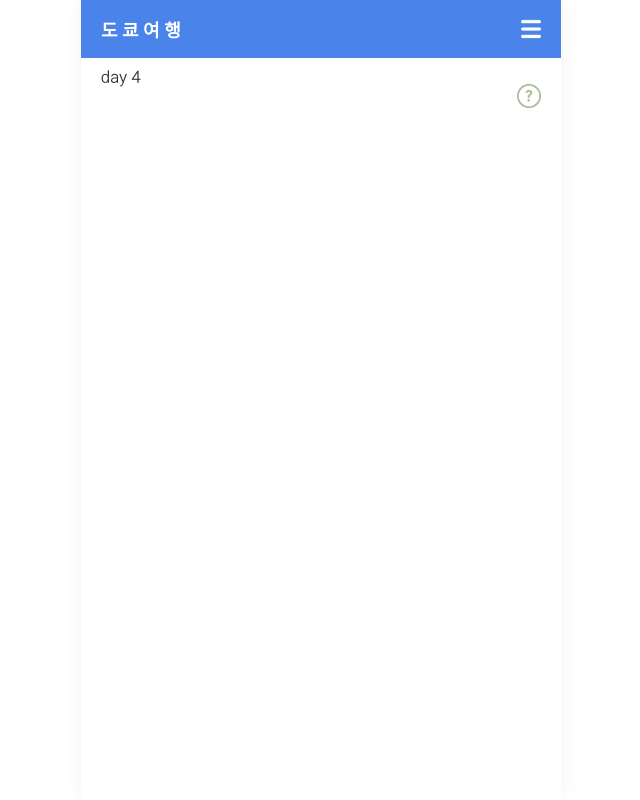
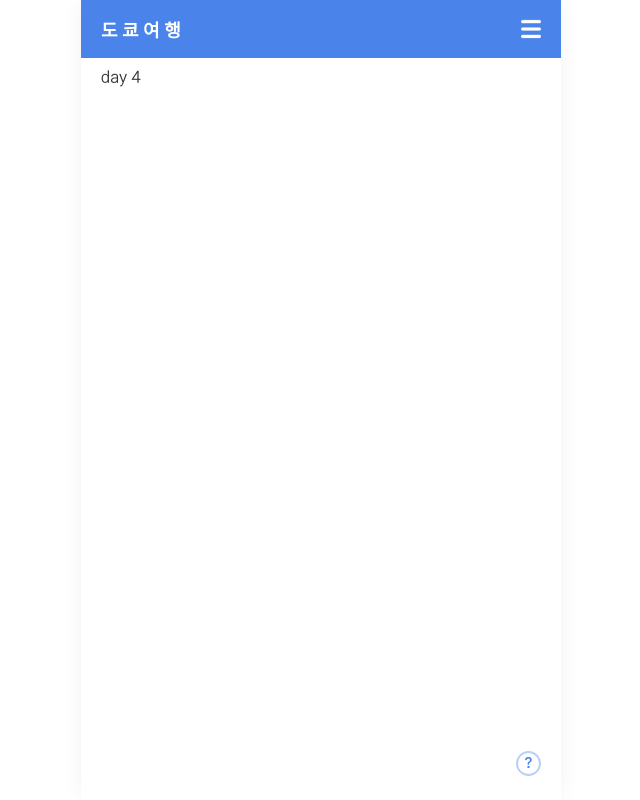
Before and after one commit to deeun/tokyo-2025, a Next.js app: page /detail/day4 in a window 1280 px wide. Shown: the whole page, without its empty margins (319-959 px from the left). Built offline with nearby package versions, Linux system fonts and the light colour scheme; a web font is replaced by a local one.

Commit message:
design: 도움말 컴포넌트 화면노출 위치 수정

```diff
--- a/src/app/components/Helper/helper.module.css
+++ b/src/app/components/Helper/helper.module.css
@@ -5,21 +5,25 @@
   display: flex;
   justify-content: flex-end;
   position: fixed;
-  top: 84px;
+  bottom: 24px;
 }
 .helper {
   display: flex;
   justify-content: center;
   align-items: center;
-  width: 24px;
-  background-color: white;
-  height: 24px;
+  width: 25px;
+  border: 2px solid #bbd0f7;
+  height: 25px;
   border-radius: 50px;
   cursor: pointer;
+  color: var(--main);
+  background-color: white;
+  font-size: 14px;
+  font-family: 'Moneygraphy';
 }
 .helper__contents {
   background-color: white;
-  top: 120px;
+  bottom: 60px;
   position: fixed;
   font-size: 12px;
   line-height: 18px;
--- a/src/app/components/Helper/helper.tsx
+++ b/src/app/components/Helper/helper.tsx
@@ -9,7 +9,8 @@ const Helper = () => {
         <div className={styles.helper__wrap}>
             <div>
                 <div className={styles.helper} onClick={() => setDetailShow(!detailShow)}>
-                    <img src={'/img/question_moss.png'} alt='' width={24} />
+                    {/* <img src={'/img/question_moss.png'} alt='' width={24} /> */}
+                    ?
                 </div>
             </div>
             {detailShow &&
```
